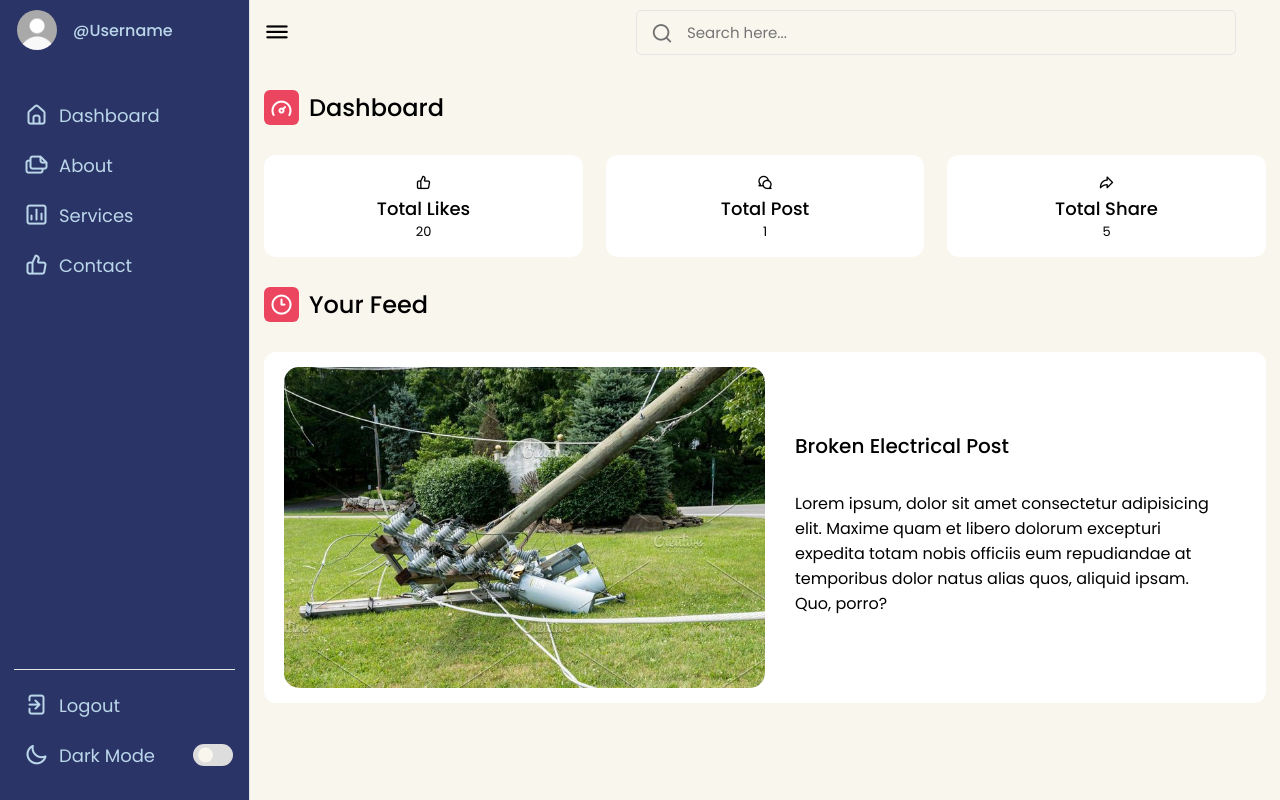
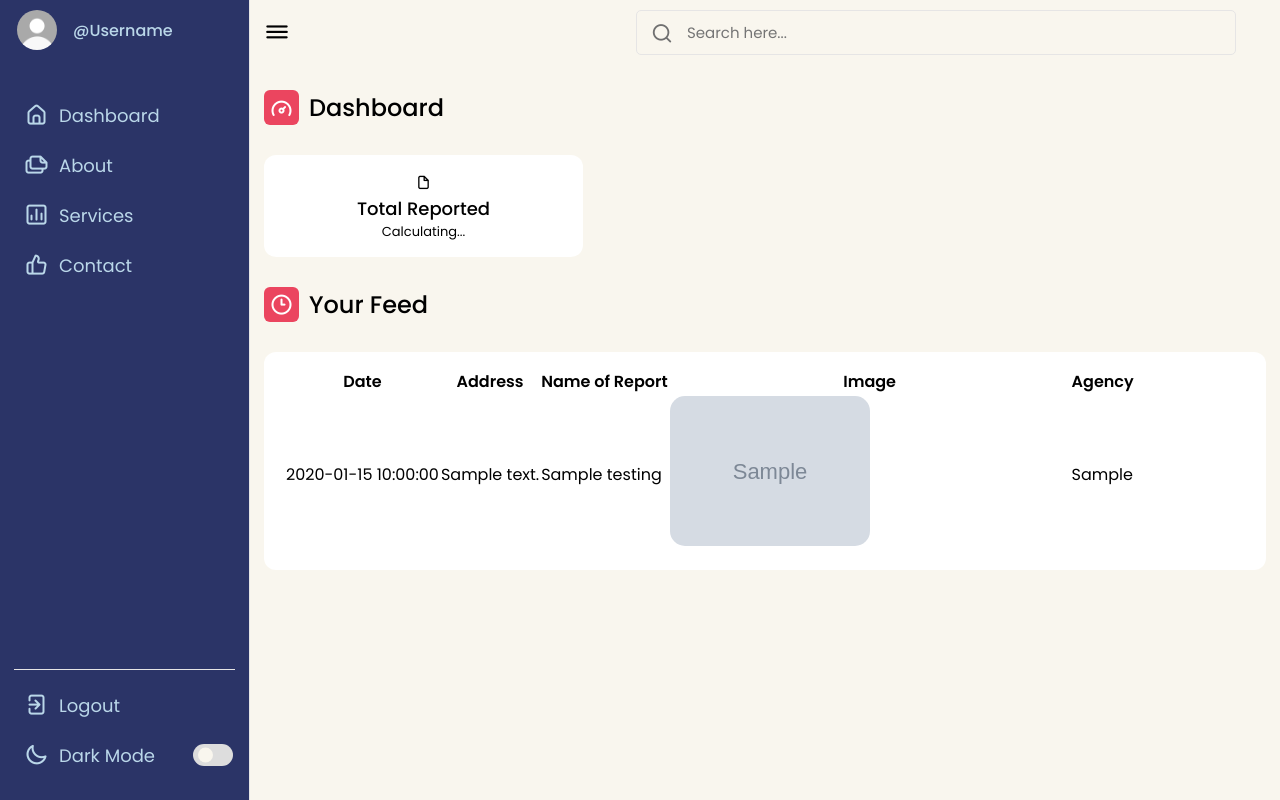
Before and after one commit to RalphKennethDG/E-Sumbong, a PHP site: page /dashboard.php in a window 1280 px wide. Run offline with PHP 8.4, Linux system fonts and the light colour scheme; tables that the repository leaves empty or names only in its code hold one stand-in row (values such as "Sample post"); grey boxes marked "Sample" are stand-in pictures; a stand-in replaces the project's code that opens the database connection.

Commit message:
dashboard.php

```diff
--- a/dashboard.php
+++ b/dashboard.php
@@ -1,5 +1,6 @@
 <!DOCTYPE html>
 <html lang="en">
+
 <head>
     <meta charset="UTF-8">
     <meta http-equiv="X-UA-Compatible" content="IE=edge">
@@ -8,8 +9,9 @@
     <link rel="stylesheet" href="https://unicons.iconscout.com/release/v4.0.0/css/line.css">
     <link href="https://unpkg.com/boxicons@2.1.4/css/boxicons.min.css" rel="stylesheet">
 
-    <title>eSumbong - Dashboard</title>
+    <title>Dashboard</title>
 </head>
+
 <body>
     <nav>
         <div class="logo-name">
@@ -21,19 +23,19 @@
 
         <div class="menu-items">
             <ul class="nav-links">
-                <li><a href="#">
+                <li><a href="dashboard.php">
                         <i class="uil uil-estate"></i>
                         <span class="link-name">Dashboard</span>
                     </a></li>
-                <li><a href="#">
+                <li><a href="aboutUs.php">
                         <i class="uil uil-files-landscapes"></i>
                         <span class="link-name">About</span>
                     </a></li>
-                <li><a href="#">
+                <li><a href="help.php">
                         <i class="uil uil-chart"></i>
                         <span class="link-name">Services</span>
                     </a></li>
-                <li><a href="#">
+                <li><a href="help.php">
                         <i class="uil uil-thumbs-up"></i>
                         <span class="link-name">Contact</span>
                     </a></li>
@@ -79,27 +81,14 @@
                 </div>
 
                 <div class="boxes">
-                    <div class="box box1">
-                        <i class="uil uil-thumbs-up"></i>
-                        <span class="text">Total Likes</span>
-                        <span class="number">20</span>
-                    </div>
                     <div class="box box2">
-                        <i class="uil uil-comments"></i>
-                        <span class="text">Total Post</span>
-                        <span class="number">1</span>
-                    </div>
-                    <div class="box box3">
-                        <i class="uil uil-share"></i>
-                        <span class="text">Total Share</span>
-                        <span class="number">5</span>
-                    </div>
+                        <i class="uil uil-file"></i>
+                        <span class="text">Total Reported</span>
+                        <span class="number" id="totalReported">Calculating...</span>
                     </div>
                 </div>
 
-            <!-- Dito pala ung magiging read natin like dito lalabas ung mga current reports,
-            like kung sino mga user na nag report-->
-
+                <!-- Display reports as a table -->
                 <div class="activity">
                     <div class="title">
                         <i class="uil uil-clock-three"></i>
@@ -108,11 +97,49 @@
 
                     <div class="feeds">
                         <div class="feed">
-                        <img src="dashboard-assets/brokenPost.jpeg" alt="" >
-                        <div class="in">
-                            <span class="title">Broken Electrical Post</span>
-                            <p class="caption">Lorem ipsum, dolor sit amet consectetur adipisicing elit. Maxime quam et libero dolorum excepturi expedita totam nobis officiis eum repudiandae at temporibus dolor natus alias quos, aliquid ipsam. Quo, porro?</p>
-                        </div>
+                            <table>
+                                <thead>
+                                    <tr>
+                                        <th>Date</th>
+                                        <th>Address</th>
+                                        <th>Name of Report</th>
+                                        <th>Image</th>
+                                        <th>Agency</th>
+                                    </tr>
+                                </thead>
+                                <tbody>
+                                    <?php
+                                    // Assuming you have a database connection established
+                                    include_once "connection.php"; // Include your database connection file
+
+                                    // Query to fetch reports
+                                    $query = "SELECT * FROM testing ORDER BY date DESC"; // Assuming 'date' is the timestamp of report creation
+
+                                    // Execute query
+                                    $result = mysqli_query($connection, $query);
+
+                                    // Check if there are reports
+                                    if (mysqli_num_rows($result) > 0) {
+                                        // Loop through each report and display as table rows
+                                        while ($row = mysqli_fetch_assoc($result)) {
+                                            echo "<tr>";
+                                            echo "<td>" . $row['date'] . "</td>";
+                                            echo "<td>" . $row['address'] . "</td>";
+                                            echo "<td>" . $row['name_report'] . "</td>";
+                                            echo "<td><img src='dashboard-assets/" . $row['image_report'] . "' alt=''></td>";
+                                            echo "<td>" . $row['agency'] . "</td>";
+                                            echo "</tr>";
+                                        }
+                                    } else {
+                                        // No reports found
+                                        echo "<tr><td colspan='5'>No reports found.</td></tr>";
+                                    }
+
+                                    // Close database connection
+                                    mysqli_close($connection);
+                                    ?>
+                                </tbody>
+                            </table>
                         </div>
                     </div>
                 </div>
@@ -121,4 +148,5 @@
 
     <script src="dashboard.js"></script>
 </body>
+
 </html>
```
Lines whose indentation alone changed are shown as unchanged.
